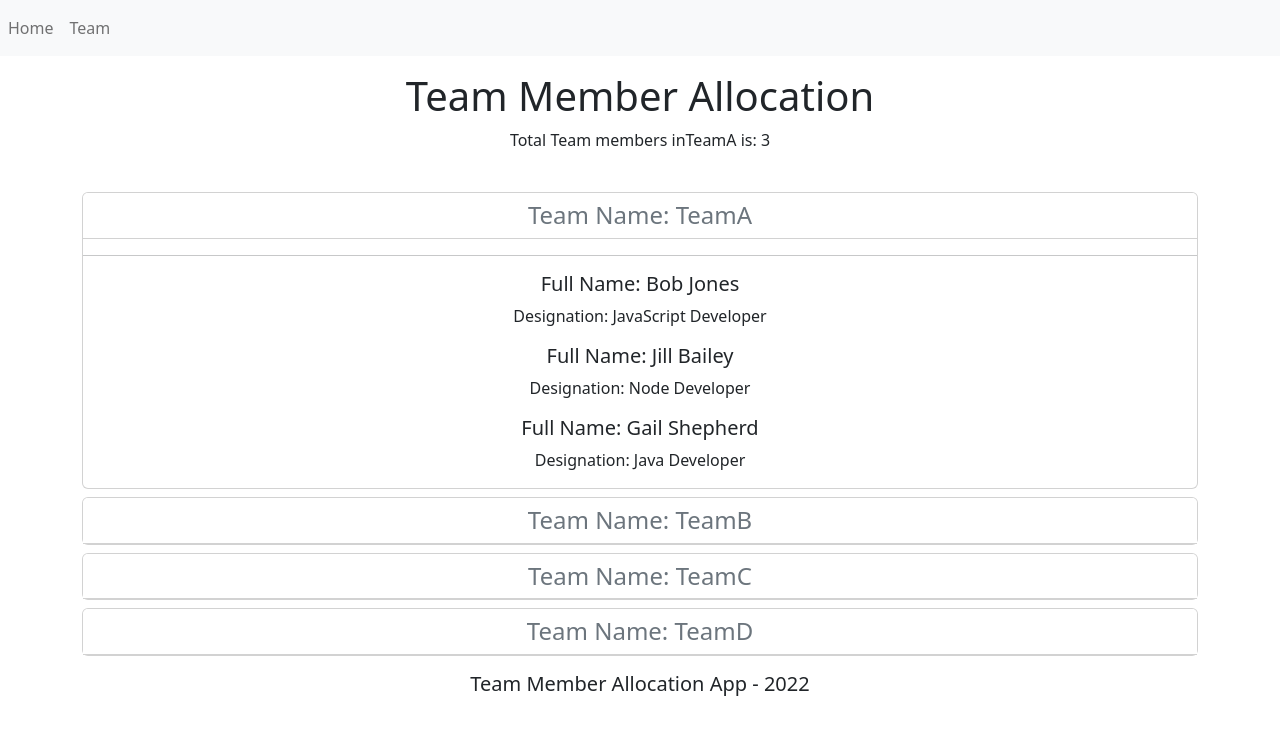
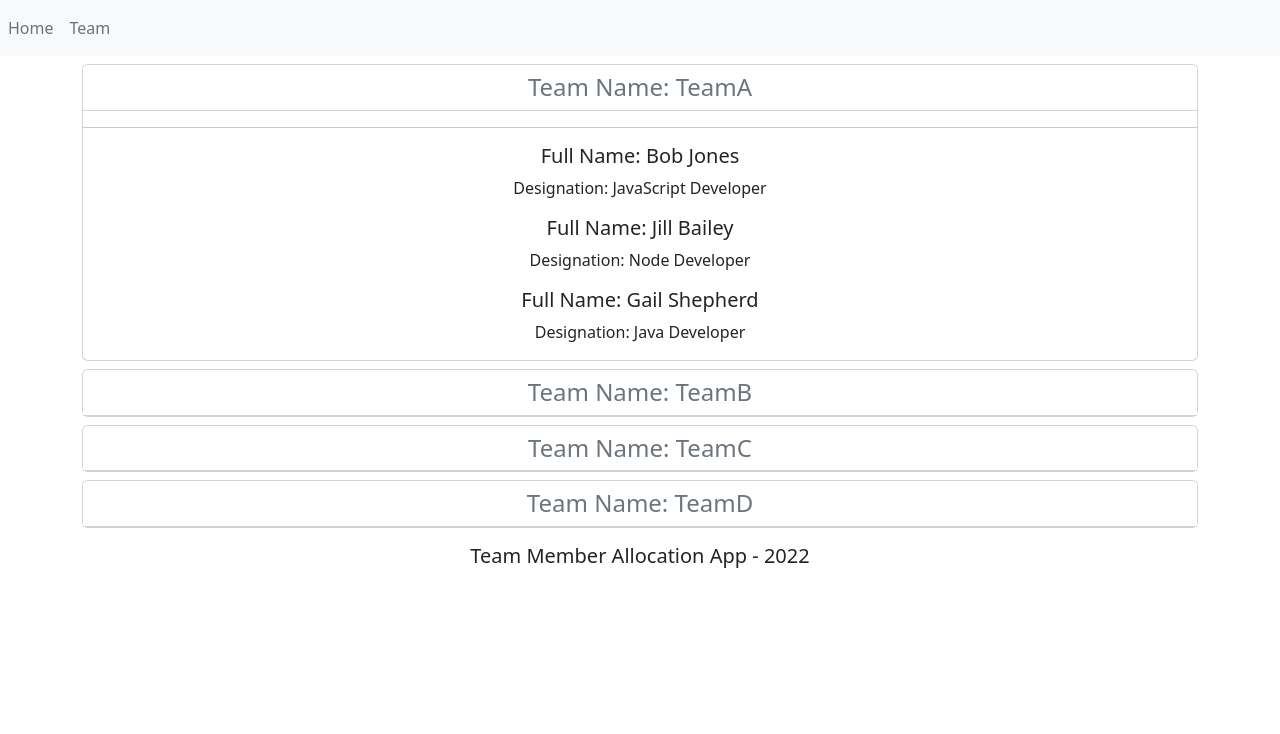
Before and after one commit to KirannVaka/team-member-allocation, a React (Create React App) app: page /team-member-allocation/GroupedTeamMembers in a window 1280 px wide. Shown: the top 734 px of the page. Built offline with nearby package versions, Linux system fonts and the light colour scheme.

Commit message:
fixed bug: removed header from not found page

```diff
--- a/src/App.js
+++ b/src/App.js
@@ -128,13 +128,7 @@ function App() {
   return (
     <Router>
       <Nav />
-      <Header
-        selectedTeam={selectedTeam}
-        teamMemberCount={
-          employees.filter((employee) => employee.teamName === selectedTeam)
-            .length
-        }
-      />
+
       <Routes>
         <Route
           path="/team-member-allocation"
--- a/src/Employees.jsx
+++ b/src/Employees.jsx
@@ -1,5 +1,6 @@
 import TeamMembers from "./TeamMember";
 import Teams from "./Teams";
+import Header from "./Header";
 
 const Employees = ({
   selectedTeam,
@@ -8,6 +9,14 @@ const Employees = ({
   handleTeamSelectionChange,
 }) => {
   return (
+    <>
+      <Header
+        selectedTeam={selectedTeam}
+        teamMemberCount={
+          employees.filter((employee) => employee.teamName === selectedTeam)
+            .length
+        }
+      />
       <main className="container">
         <div className="row justify-content-center mt-3 mb-3">
           <div className="col-6">
@@ -29,6 +38,7 @@ const Employees = ({
           </div>
         </div>
       </main>
+    </>
   );
 };
 
```
Lines whose indentation alone changed are shown as unchanged.
